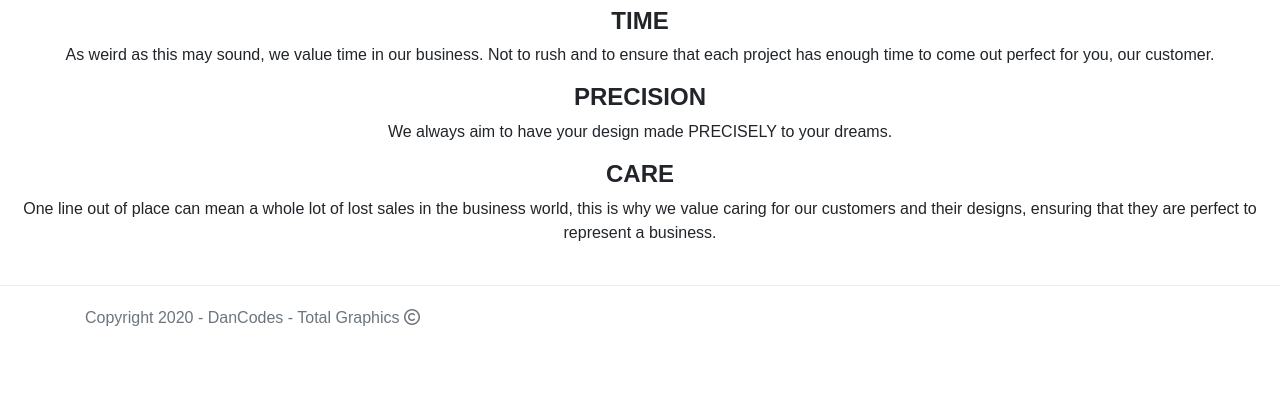
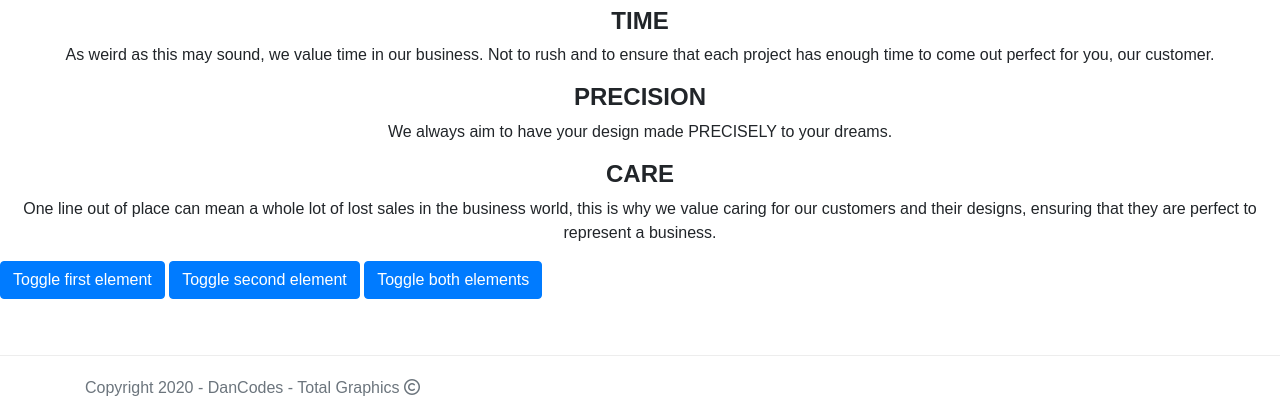
Before and after one commit to DanArmstrong124/da-total-graphics, a Django app: a page that uses home/templates/about.html in a window 1280 px wide. Shown: the part 483-903 px from the top of the page. Before the commit the page ends 809 px from the top, so only its background shows below. Run offline with Django 3.2, Linux system fonts and the light colour scheme; some libraries are stand-ins or nearby versions.

Commit message:
Adding extras

```diff
--- a/home/templates/about.html
+++ b/home/templates/about.html
@@ -21,5 +21,26 @@
     <h4><strong>CARE</strong></h4>
     <p>One line out of place can mean a whole lot of lost sales in the business world, this is why we value caring for our customers and their designs, ensuring that they are perfect to represent a business.</p>
 </div>
+<p>
+  <a class="btn btn-primary" data-toggle="collapse" href="#multiCollapseExample1" role="button" aria-expanded="false" aria-controls="multiCollapseExample1">Toggle first element</a>
+  <button class="btn btn-primary" type="button" data-toggle="collapse" data-target="#multiCollapseExample2" aria-expanded="false" aria-controls="multiCollapseExample2">Toggle second element</button>
+  <button class="btn btn-primary" type="button" data-toggle="collapse" data-target=".multi-collapse" aria-expanded="false" aria-controls="multiCollapseExample1 multiCollapseExample2">Toggle both elements</button>
+</p>
+<div class="row">
+  <div class="col">
+    <div class="collapse multi-collapse" id="multiCollapseExample1">
+      <div class="card card-body">
+        Anim pariatur cliche reprehenderit, enim eiusmod high life accusamus terry richardson ad squid. Nihil anim keffiyeh helvetica, craft beer labore wes anderson cred nesciunt sapiente ea proident.
+      </div>
+    </div>
+  </div>
+  <div class="col">
+    <div class="collapse multi-collapse" id="multiCollapseExample2">
+      <div class="card card-body">
+        Anim pariatur cliche reprehenderit, enim eiusmod high life accusamus terry richardson ad squid. Nihil anim keffiyeh helvetica, craft beer labore wes anderson cred nesciunt sapiente ea proident.
+      </div>
+    </div>
+  </div>
+</div>
 
 {% endblock %}
```
